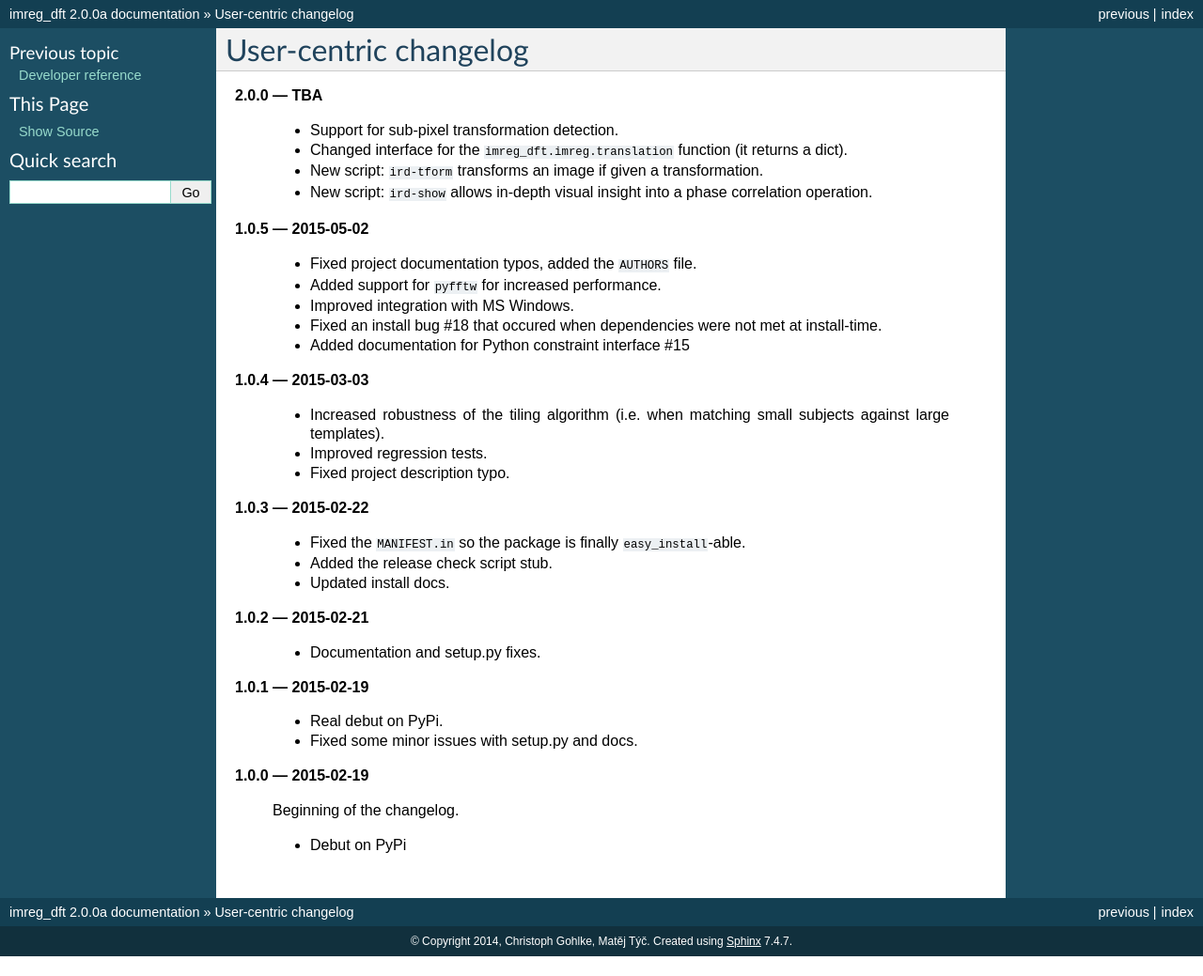
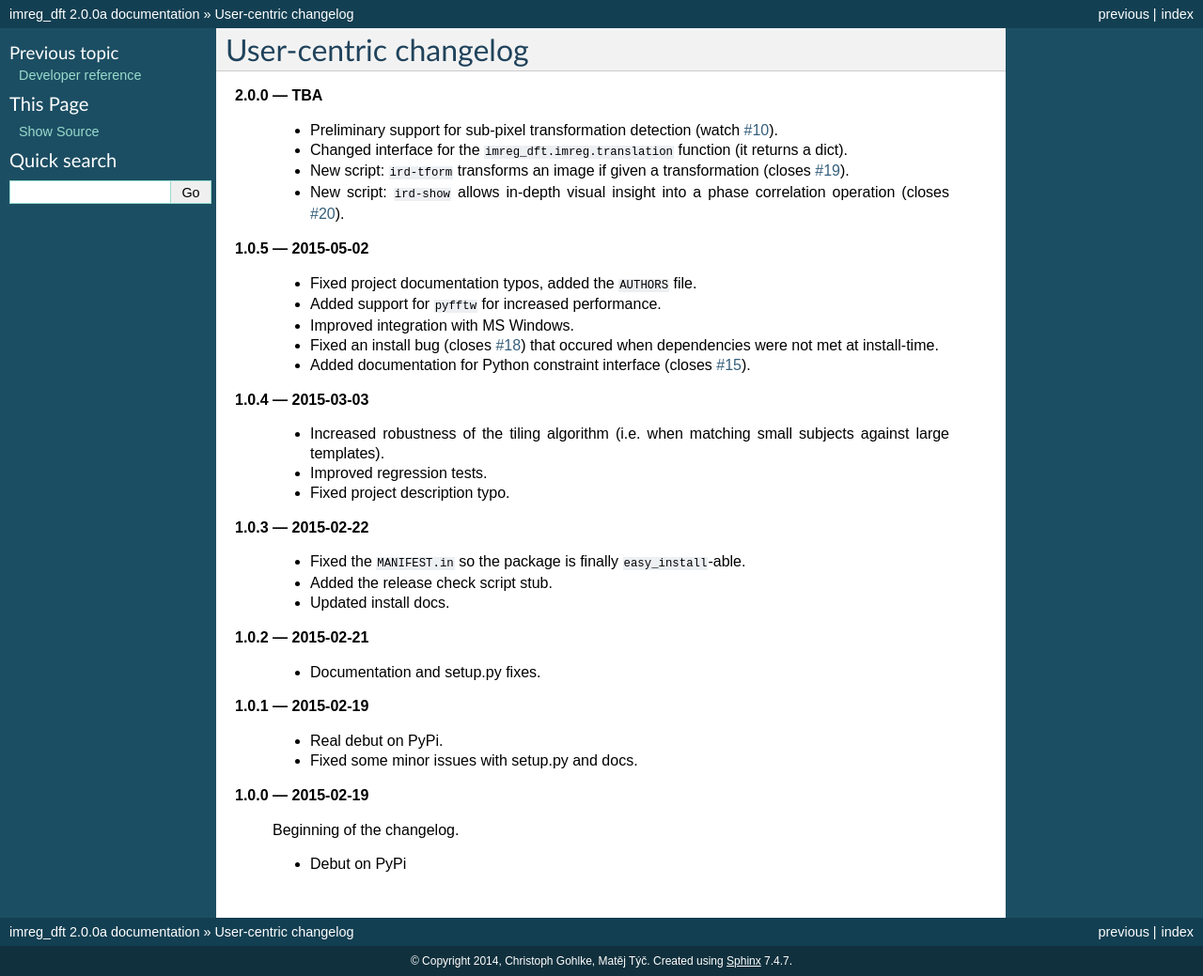
Before and after one commit to matejak/imreg_dft, a Sphinx documentation site: the page built from doc/changelog.rst, in a window 1280 px wide and 1039 px high. Shown: the whole window at 94% size. Built offline with Sphinx 7.4.7, drawn with Linux system fonts in a browser that asks for light colours.

Commit message:
Changes before the release

```diff
--- a/doc/changelog.rst
+++ b/doc/changelog.rst
@@ -3,18 +3,18 @@ User-centric changelog
 
 **2.0.0 --- TBA**
 
- * Support for sub-pixel transformation detection.
+ * Preliminary support for sub-pixel transformation detection (watch `#10 <https://github.com/matejak/imreg_dft/issues/10>`_).
  * Changed interface for the ``imreg_dft.imreg.translation`` function (it returns a dict).
- * New script: ``ird-tform`` transforms an image if given a transformation.
- * New script: ``ird-show`` allows in-depth visual insight into a phase correlation operation.
+ * New script: ``ird-tform`` transforms an image if given a transformation (closes `#19 <https://github.com/matejak/imreg_dft/issues/19>`_).
+ * New script: ``ird-show`` allows in-depth visual insight into a phase correlation operation (closes `#20 <https://github.com/matejak/imreg_dft/issues/20>`_).
 
 **1.0.5 --- 2015-05-02**
 
  * Fixed project documentation typos, added the ``AUTHORS`` file.
  * Added support for ``pyfftw`` for increased performance.
  * Improved integration with MS Windows.
- * Fixed an install bug #18 that occured when dependencies were not met at install-time.
- * Added documentation for Python constraint interface #15
+ * Fixed an install bug (closes `#18 <https://github.com/matejak/imreg_dft/issues/18>`_) that occured when dependencies were not met at install-time.
+ * Added documentation for Python constraint interface (closes `#15 <https://github.com/matejak/imreg_dft/issues/15>`_).
 
 **1.0.4 --- 2015-03-03**
 
--- a/doc/conf.py
+++ b/doc/conf.py
@@ -128,9 +128,12 @@ pygments_style = 'sphinx'
 
 # The theme to use for HTML and HTML Help pages.  See the documentation for
 # a list of builtin themes.
-html_theme = 'default'
-
-html_theme_options = {'stickysidebar': 'true'}
+on_rtd = os.environ.get('READTHEDOCS') == 'True'
+if on_rtd:
+    html_theme = 'default'
+else:
+    html_theme = 'classic'
+    html_theme_options = {'stickysidebar': 'true'}
 
 # Theme options are theme-specific and customize the look and feel of a theme
 # further.  For a list of options available for each theme, see the
```
Also changed, not shown: README.md (+5 -1 lines), doc/utilities.rst (+8 -0 lines).
